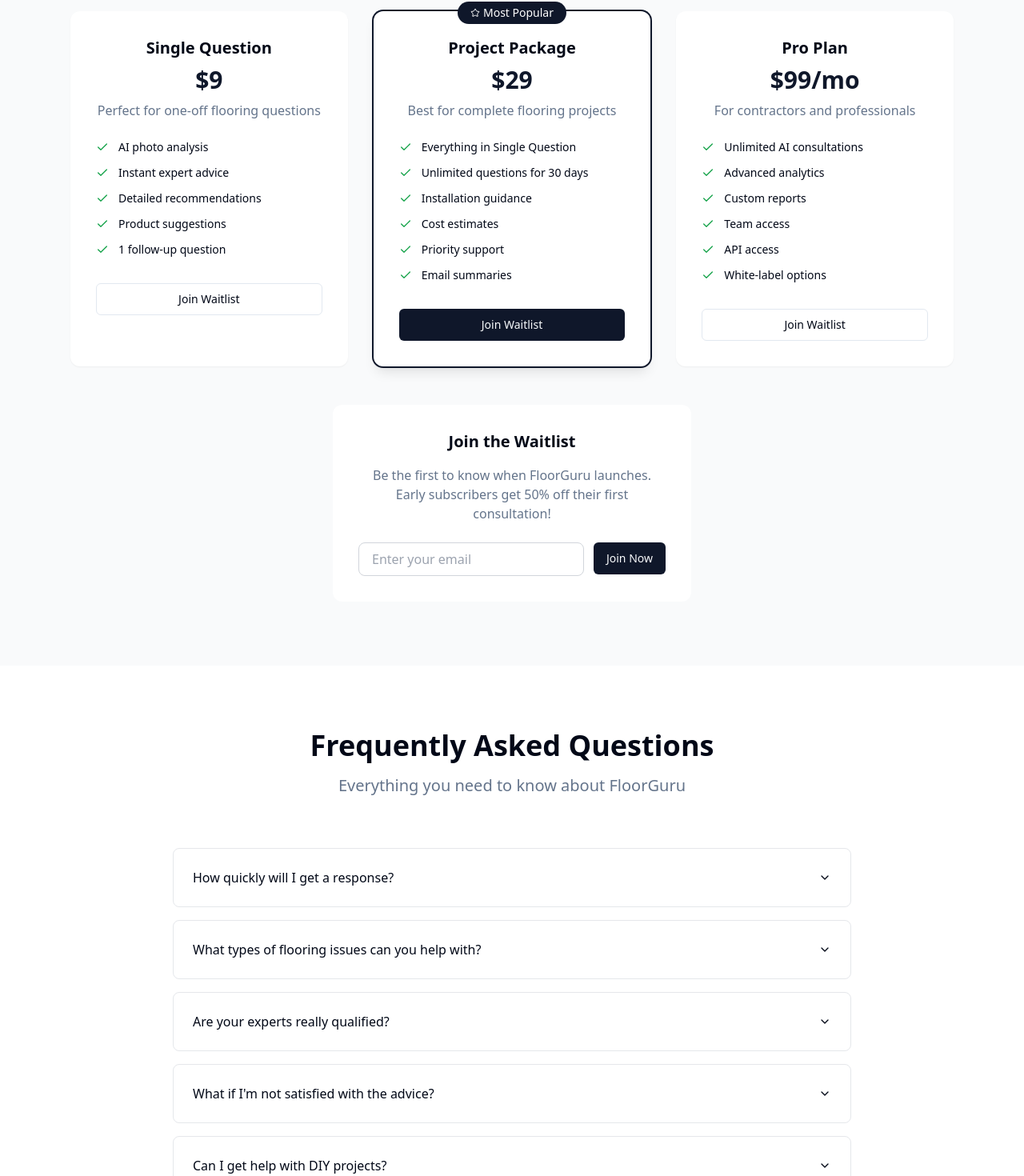
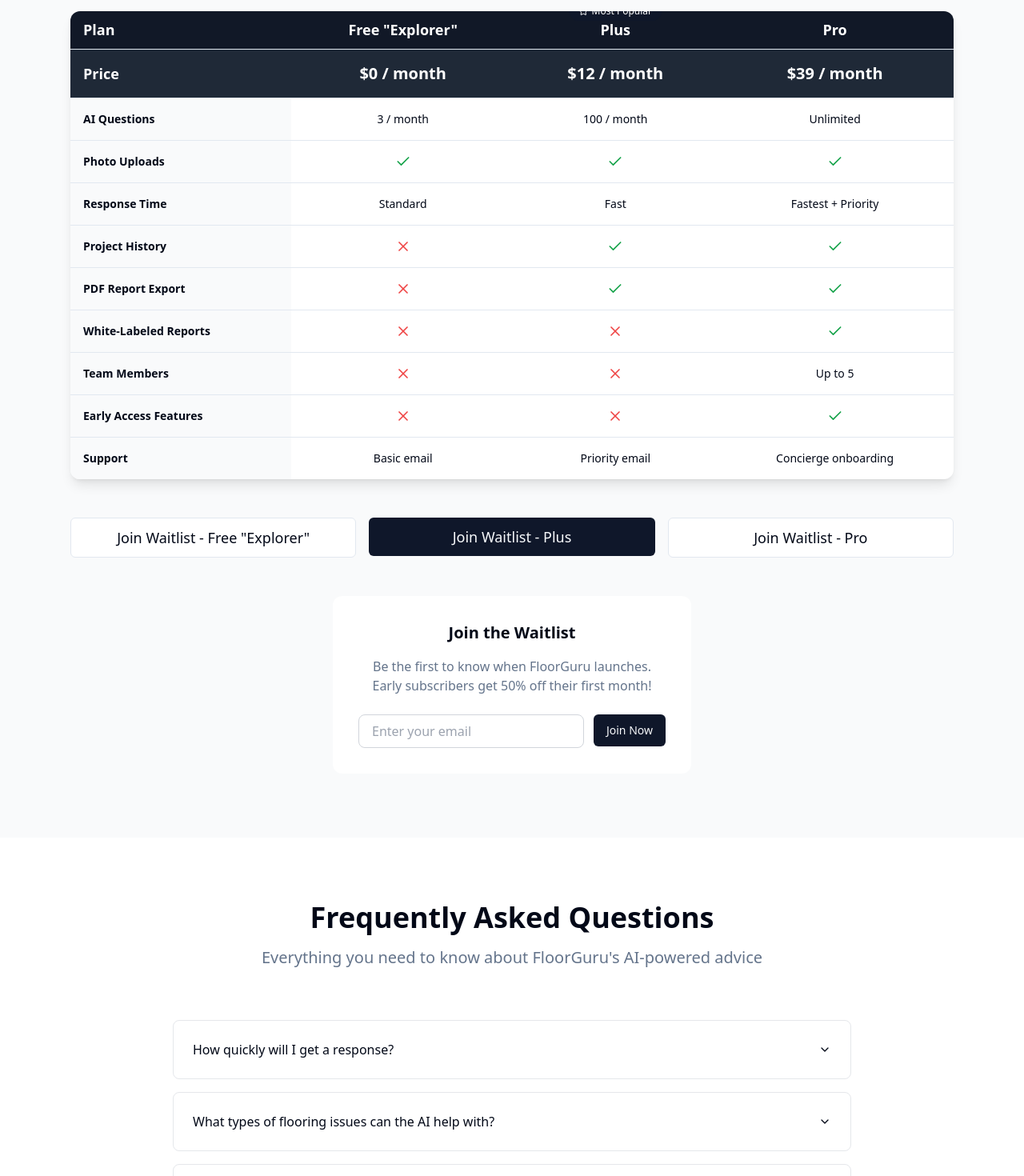
Before and after one commit to LunaIsleLLC/floor-guru-advice-hub, a React (Vite) app: page / in a window 1280 px wide. Shown: the part 2680-4150 px from the top of the page at 80% size. Built offline with nearby package versions, Linux system fonts and the light colour scheme.

Commit message:
Update pricing and FAQ
Update pricing strategy and FAQ to reflect AI-powered features.

```diff
--- a/src/components/FAQ.tsx
+++ b/src/components/FAQ.tsx
@@ -10,27 +10,35 @@ const FAQ = () => {
   const faqs = [
     {
       question: "How quickly will I get a response?",
-      answer: "Most consultations are answered within 2 hours during business hours. Our Project Package includes priority support with responses typically within 30 minutes."
+      answer: "Our AI provides instant responses! Depending on your plan, you'll get standard instant responses with the free plan, fast responses with Plus, or fastest priority responses with Pro - all delivered in seconds, not hours."
     },
     {
-      question: "What types of flooring issues can you help with?",
-      answer: "We help with all types of flooring including hardwood, laminate, tile, carpet, vinyl, and more. Common issues include damage assessment, installation questions, material selection, and maintenance advice."
+      question: "What types of flooring issues can the AI help with?",
+      answer: "Our AI is trained on expert knowledge for all types of flooring including hardwood, laminate, tile, carpet, vinyl, and more. It can help with damage assessment, installation questions, material selection, maintenance advice, and cost estimates."
     },
     {
-      question: "Are your experts really qualified?",
-      answer: "Yes! Our team includes licensed contractors, certified flooring installers, and industry professionals with 10+ years of experience. All experts are thoroughly vetted and continuously trained."
+      question: "How does the AI have expert knowledge?",
+      answer: "Our AI is trained on decades of professional flooring expertise, industry best practices, product specifications, and real-world solutions from certified contractors and flooring specialists. It combines this knowledge to provide instant, professional-grade advice."
     },
     {
-      question: "What if I'm not satisfied with the advice?",
-      answer: "We offer a 30-day money-back guarantee. If you're not completely satisfied with our consultation, we'll refund your payment in full, no questions asked."
+      question: "What if I'm not satisfied with the AI advice?",
+      answer: "We offer a 30-day money-back guarantee. If you're not completely satisfied with our AI-powered consultations, we'll refund your payment in full, no questions asked."
     },
     {
-      question: "Can I get help with DIY projects?",
-      answer: "Absolutely! We love helping DIY enthusiasts. We'll provide step-by-step guidance, tool recommendations, and tips to help you complete your project successfully."
+      question: "Can the AI help with DIY projects?",
+      answer: "Absolutely! Our AI excels at helping DIY enthusiasts. It provides step-by-step guidance, tool recommendations, safety tips, and troubleshooting advice to help you complete your flooring project successfully."
     },
     {
-      question: "Do you recommend specific products or brands?",
-      answer: "Yes, we provide unbiased product recommendations based on your specific needs, budget, and preferences. We're not affiliated with any manufacturers, so our advice is always objective."
+      question: "Does the AI recommend specific products or brands?",
+      answer: "Yes, our AI provides unbiased product recommendations based on your specific needs, budget, and preferences. The AI analyzes thousands of products and reviews to give you the best options for your situation."
+    },
+    {
+      question: "How accurate is the AI photo analysis?",
+      answer: "Our AI uses advanced computer vision trained specifically on flooring images. It can accurately identify flooring types, damage patterns, installation issues, and material characteristics from your photos to provide precise recommendations."
+    },
+    {
+      question: "What's the difference between response times?",
+      answer: "All plans get instant AI responses, but Plus and Pro plans get priority processing for faster analysis of complex images and questions, plus access to more advanced AI features and detailed reports."
     }
   ];
 
@@ -40,7 +48,7 @@ const FAQ = () => {
         <div className="text-center mb-16">
           <h2 className="text-3xl lg:text-4xl font-bold mb-4">Frequently Asked Questions</h2>
           <p className="text-xl text-muted-foreground">
-            Everything you need to know about FloorGuru
+            Everything you need to know about FloorGuru's AI-powered advice
           </p>
         </div>
 
--- a/src/components/Pricing.tsx
+++ b/src/components/Pricing.tsx
@@ -1,8 +1,16 @@
 
 import { Button } from "@/components/ui/button";
-import { Check, Star } from "lucide-react";
+import { Check, X, Star } from "lucide-react";
 import { useState } from "react";
 import { useToast } from "@/hooks/use-toast";
+import {
+  Table,
+  TableBody,
+  TableCell,
+  TableHead,
+  TableHeader,
+  TableRow,
+} from "@/components/ui/table";
 
 const Pricing = () => {
   const [email, setEmail] = useState("");
@@ -29,45 +37,58 @@ const Pricing = () => {
 
   const plans = [
     {
-      name: "Single Question",
-      price: "$9",
-      description: "Perfect for one-off flooring questions",
-      features: [
-        "AI photo analysis",
-        "Instant expert advice",
-        "Detailed recommendations",
-        "Product suggestions",
-        "1 follow-up question"
-      ],
+      name: "Free \"Explorer\"",
+      price: "$0 / month",
       popular: false
     },
     {
-      name: "Project Package",
-      price: "$29",
-      description: "Best for complete flooring projects",
-      features: [
-        "Everything in Single Question",
-        "Unlimited questions for 30 days",
-        "Installation guidance",
-        "Cost estimates",
-        "Priority support",
-        "Email summaries"
-      ],
+      name: "Plus",
+      price: "$12 / month",
       popular: true
     },
     {
-      name: "Pro Plan",
-      price: "$99/mo",
-      description: "For contractors and professionals",
-      features: [
-        "Unlimited AI consultations",
-        "Advanced analytics",
-        "Custom reports",
-        "Team access",
-        "API access",
-        "White-label options"
-      ],
+      name: "Pro",
+      price: "$39 / month",
       popular: false
+    }
+  ];
+
+  const features = [
+    {
+      name: "AI Questions",
+      values: ["3 / month", "100 / month", "Unlimited"]
+    },
+    {
+      name: "Photo Uploads",
+      values: [true, true, true]
+    },
+    {
+      name: "Response Time",
+      values: ["Standard", "Fast", "Fastest + Priority"]
+    },
+    {
+      name: "Project History",
+      values: [false, true, true]
+    },
+    {
+      name: "PDF Report Export",
+      values: [false, true, true]
+    },
+    {
+      name: "White-Labeled Reports",
+      values: [false, false, true]
+    },
+    {
+      name: "Team Members",
+      values: [false, false, "Up to 5"]
+    },
+    {
+      name: "Early Access Features",
+      values: [false, false, true]
+    },
+    {
+      name: "Support",
+      values: ["Basic email", "Priority email", "Concierge onboarding"]
     }
   ];
 
@@ -81,48 +102,74 @@ const Pricing = () => {
           </p>
         </div>
 
-        <div className="grid md:grid-cols-3 gap-8 mb-12">
+        <div className="bg-white rounded-xl shadow-lg overflow-hidden mb-12">
+          <Table>
+            <TableHeader>
+              <TableRow className="bg-gray-900 hover:bg-gray-900">
+                <TableHead className="text-white font-bold text-lg w-1/4">Plan</TableHead>
                 {plans.map((plan, index) => (
-            <div key={index} className={`bg-white rounded-xl p-8 relative hover-scale ${plan.popular ? 'ring-2 ring-primary shadow-lg' : 'shadow-sm'}`}>
+                  <TableHead key={index} className="text-white text-center relative">
                     {plan.popular && (
                       <div className="absolute -top-3 left-1/2 transform -translate-x-1/2">
-                  <div className="bg-primary text-white px-4 py-1 rounded-full text-sm font-medium flex items-center gap-1">
+                        <div className="bg-primary text-white px-3 py-1 rounded-full text-xs font-medium flex items-center gap-1">
                           <Star className="h-3 w-3" />
                           Most Popular
                         </div>
                       </div>
                     )}
-
-              <div className="text-center mb-6">
-                <h3 className="text-xl font-bold mb-2">{plan.name}</h3>
-                <div className="text-3xl font-bold text-primary mb-2">{plan.price}</div>
-                <p className="text-muted-foreground">{plan.description}</p>
+                    <div className="font-bold text-lg">{plan.name}</div>
+                  </TableHead>
+                ))}
+              </TableRow>
+              <TableRow className="bg-gray-800 hover:bg-gray-800">
+                <TableCell className="text-white font-bold text-lg">Price</TableCell>
+                {plans.map((plan, index) => (
+                  <TableCell key={index} className="text-white text-center font-bold text-xl">
+                    {plan.price}
+                  </TableCell>
+                ))}
+              </TableRow>
+            </TableHeader>
+            <TableBody>
+              {features.map((feature, featureIndex) => (
+                <TableRow key={featureIndex} className="border-b">
+                  <TableCell className="font-semibold bg-gray-50">{feature.name}</TableCell>
+                  {feature.values.map((value, valueIndex) => (
+                    <TableCell key={valueIndex} className="text-center">
+                      {typeof value === 'boolean' ? (
+                        value ? (
+                          <Check className="h-5 w-5 text-green-600 mx-auto" />
+                        ) : (
+                          <X className="h-5 w-5 text-red-500 mx-auto" />
+                        )
+                      ) : (
+                        <span className="font-medium">{value}</span>
+                      )}
+                    </TableCell>
+                  ))}
+                </TableRow>
+              ))}
+            </TableBody>
+          </Table>
         </div>
 
-              <ul className="space-y-3 mb-8">
-                {plan.features.map((feature, featureIndex) => (
-                  <li key={featureIndex} className="flex items-center gap-3">
-                    <Check className="h-4 w-4 text-green-600 flex-shrink-0" />
-                    <span className="text-sm">{feature}</span>
-                  </li>
-                ))}
-              </ul>
-
+        <div className="grid md:grid-cols-3 gap-4 mb-12">
+          {plans.map((plan, index) => (
             <Button
-                className="w-full"
+              key={index}
+              className="w-full py-6 text-lg"
               variant={plan.popular ? "default" : "outline"}
               onClick={() => handleWaitlistSignup(plan.name)}
             >
-                Join Waitlist
+              Join Waitlist - {plan.name}
             </Button>
-            </div>
           ))}
         </div>
 
         <div className="bg-white rounded-xl p-8 max-w-md mx-auto text-center">
           <h3 className="text-xl font-bold mb-4">Join the Waitlist</h3>
           <p className="text-muted-foreground mb-6">
-            Be the first to know when FloorGuru launches. Early subscribers get 50% off their first consultation!
+            Be the first to know when FloorGuru launches. Early subscribers get 50% off their first month!
           </p>
           <div className="flex gap-3">
             <input
```
Lines whose indentation alone changed are shown as unchanged.
